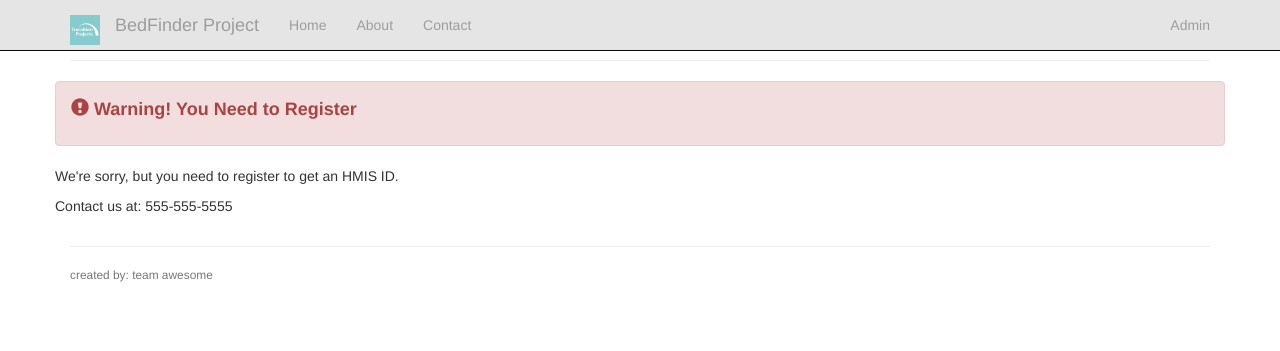
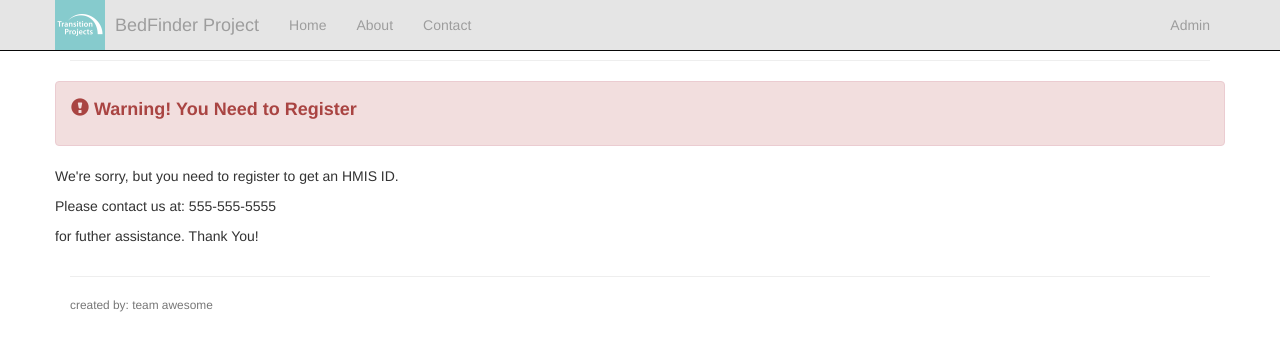
Before and after one commit to ksletmoe/LowBarrierWaitlist, a Flask app: page /registration_required in a window 1280 px wide. Shown: the top 351 px of the page. Run offline with Flask 2, Linux system fonts and the light colour scheme; some libraries are stand-ins or nearby versions.

Commit message:
fixed brand icon for bigger and other text

```diff
--- a/low_barrier_waitlist/templates/about.html
+++ b/low_barrier_waitlist/templates/about.html
@@ -1,5 +1,5 @@
 {% extends "base.html" %}
-{% block title %}Check In{% endblock %}
+{% block title %}About Us{% endblock %}
 {% block head %}
   {{ super() }}
   <style type="text/css">
--- a/low_barrier_waitlist/templates/base.html
+++ b/low_barrier_waitlist/templates/base.html
@@ -27,7 +27,7 @@
           <span class="icon-bar"></span>
           <span class="icon-bar"></span>
         </button>
-        <a class="navbar-brand" href="/"><img alt="Brand" class="img-responsive" style="width: 30px; padding: 0px 0px 0px 0px;" src="/static/transitionprojctslogo.png"></a>
+        <a class="navbar-brand" href="/" style="padding: 0px 10px 0px 0px"><img alt="Brand" class="img-responsive" style="width: 50px;" src="/static/transitionprojctslogo.png"></a>
         <a class="navbar-brand" href="/">BedFinder Project</a>
       </div>
       <div id="navbar" class="navbar-collapse collapse">
--- a/low_barrier_waitlist/templates/registration_required.html
+++ b/low_barrier_waitlist/templates/registration_required.html
@@ -1,5 +1,5 @@
 {% extends "base.html" %}
-{% block title %}Registration {% endblock %}
+{% block title %}Registration Required{% endblock %}
 {% block head %}
   {{ super() }}
   <style type="text/css">
@@ -16,7 +16,8 @@
 <div class="row">
     <div class="col">
       <p>We're sorry, but you need to register to get an HMIS ID.</p>
-      <p>Contact us at: 555-555-5555</p>
+      <p>Please contact us at: 555-555-5555</p>
+      <p>for futher assistance. Thank You!</p>
     </div>
 </div>
 {% endblock %}
```
